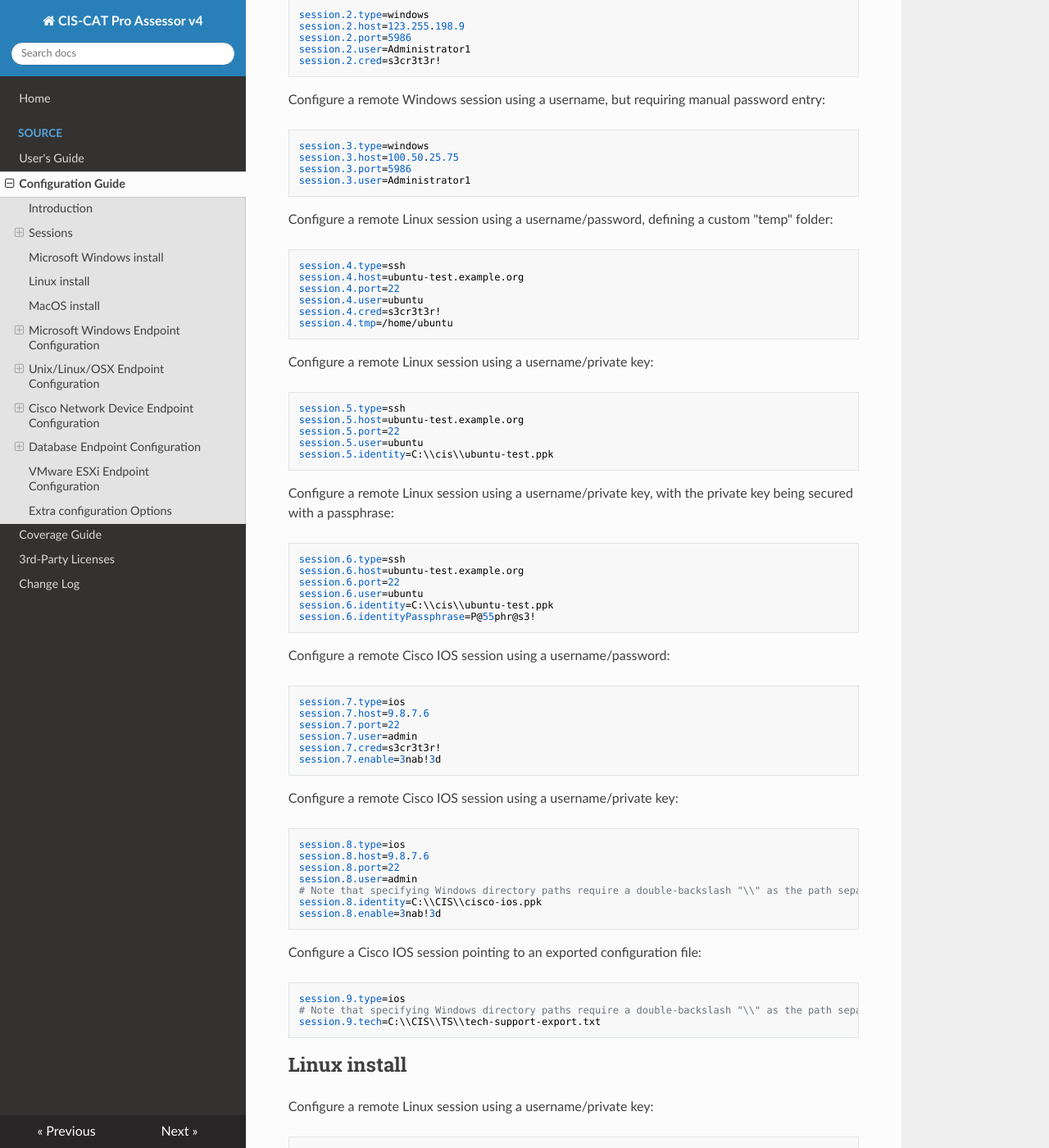
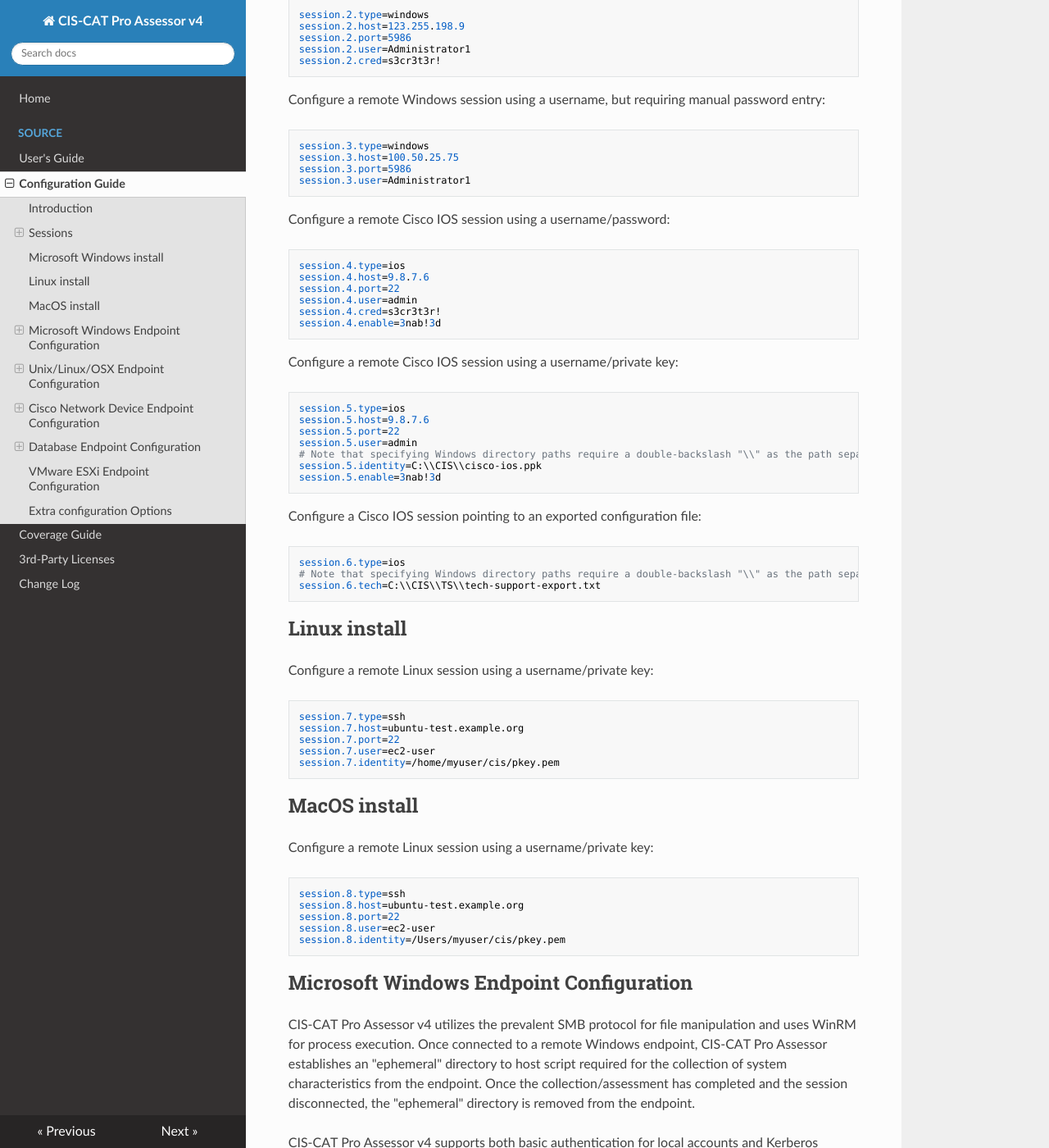
Before and after one commit to CISecurity/CCPA-Docs, an MkDocs documentation site: the page built from docs/Configuration Guide.md, in a window 1280 px wide and 1400 px high, scrolled down 2955 px. Shown: the whole window at 82% size. Built offline with MkDocs 1.6.1, drawn with Linux system fonts in a browser that asks for light colours; nearby versions of some CDN libraries; some of the changed text lies outside the part shown.

Commit message:
Updates from merged PR

```diff
--- a/docs/Configuration Guide.md
+++ b/docs/Configuration Guide.md
@@ -69,78 +69,52 @@
     session.3.port=5986
     session.3.user=Administrator1
 
-Configure a remote Linux session using a username/password, defining a custom "temp" folder:
-
-    session.4.type=ssh
-    session.4.host=ubuntu-test.example.org
-    session.4.port=22
-    session.4.user=ubuntu
-    session.4.cred=s3cr3t3r!
-    session.4.tmp=/home/ubuntu
-
-Configure a remote Linux session using a username/private key:
-
-    session.5.type=ssh
-    session.5.host=ubuntu-test.example.org
-    session.5.port=22
-    session.5.user=ubuntu
-    session.5.identity=C:\\cis\\ubuntu-test.ppk
-
-Configure a remote Linux session using a username/private key, with the private key being secured with a passphrase:
-
-    session.6.type=ssh
-    session.6.host=ubuntu-test.example.org
-    session.6.port=22
-    session.6.user=ubuntu
-    session.6.identity=C:\\cis\\ubuntu-test.ppk
-    session.6.identityPassphrase=P@55phr@s3!
-
 Configure a remote Cisco IOS session using a username/password:
 
-    session.7.type=ios
-    session.7.host=9.8.7.6
-    session.7.port=22
-    session.7.user=admin
-    session.7.cred=s3cr3t3r!
-    session.7.enable=3nab!3d
+    session.4.type=ios
+    session.4.host=9.8.7.6
+    session.4.port=22
+    session.4.user=admin
+    session.4.cred=s3cr3t3r!
+    session.4.enable=3nab!3d
 
 Configure a remote Cisco IOS session using a username/private key:
 
-    session.8.type=ios
-    session.8.host=9.8.7.6
-    session.8.port=22
-    session.8.user=admin
+    session.5.type=ios
+    session.5.host=9.8.7.6
+    session.5.port=22
+    session.5.user=admin
     # Note that specifying Windows directory paths require a double-backslash "\\" as the path separator
-    session.8.identity=C:\\CIS\\cisco-ios.ppk
-    session.8.enable=3nab!3d
+    session.5.identity=C:\\CIS\\cisco-ios.ppk
+    session.5.enable=3nab!3d
 
 Configure a Cisco IOS session pointing to an exported configuration file:
 
-    session.9.type=ios
+    session.6.type=ios
     # Note that specifying Windows directory paths require a double-backslash "\\" as the path separator
-    session.9.tech=C:\\CIS\\TS\\tech-support-export.txt
+    session.6.tech=C:\\CIS\\TS\\tech-support-export.txt
 
 Linux install
 ------------------------
 
 Configure a remote Linux session using a username/private key:
 
-    session.5.type=ssh
-    session.5.host=ubuntu-test.example.org
-    session.5.port=22
-    session.5.user=ec2-user
-    session.5.identity=/home/myuser/cis/pkey.pem
+    session.7.type=ssh
+    session.7.host=ubuntu-test.example.org
+    session.7.port=22
+    session.7.user=ec2-user
+    session.7.identity=/home/myuser/cis/pkey.pem
 
 MacOS install
 --------------------------
 
 Configure a remote Linux session using a username/private key:
 
-    session.5.type=ssh
-    session.5.host=ubuntu-test.example.org
-    session.5.port=22
-    session.5.user=ec2-user
-    session.5.identity=/Users/myuser/cis/pkey.pem
+    session.8.type=ssh
+    session.8.host=ubuntu-test.example.org
+    session.8.port=22
+    session.8.user=ec2-user
+    session.8.identity=/Users/myuser/cis/pkey.pem
 
 
 Microsoft Windows Endpoint Configuration
```
